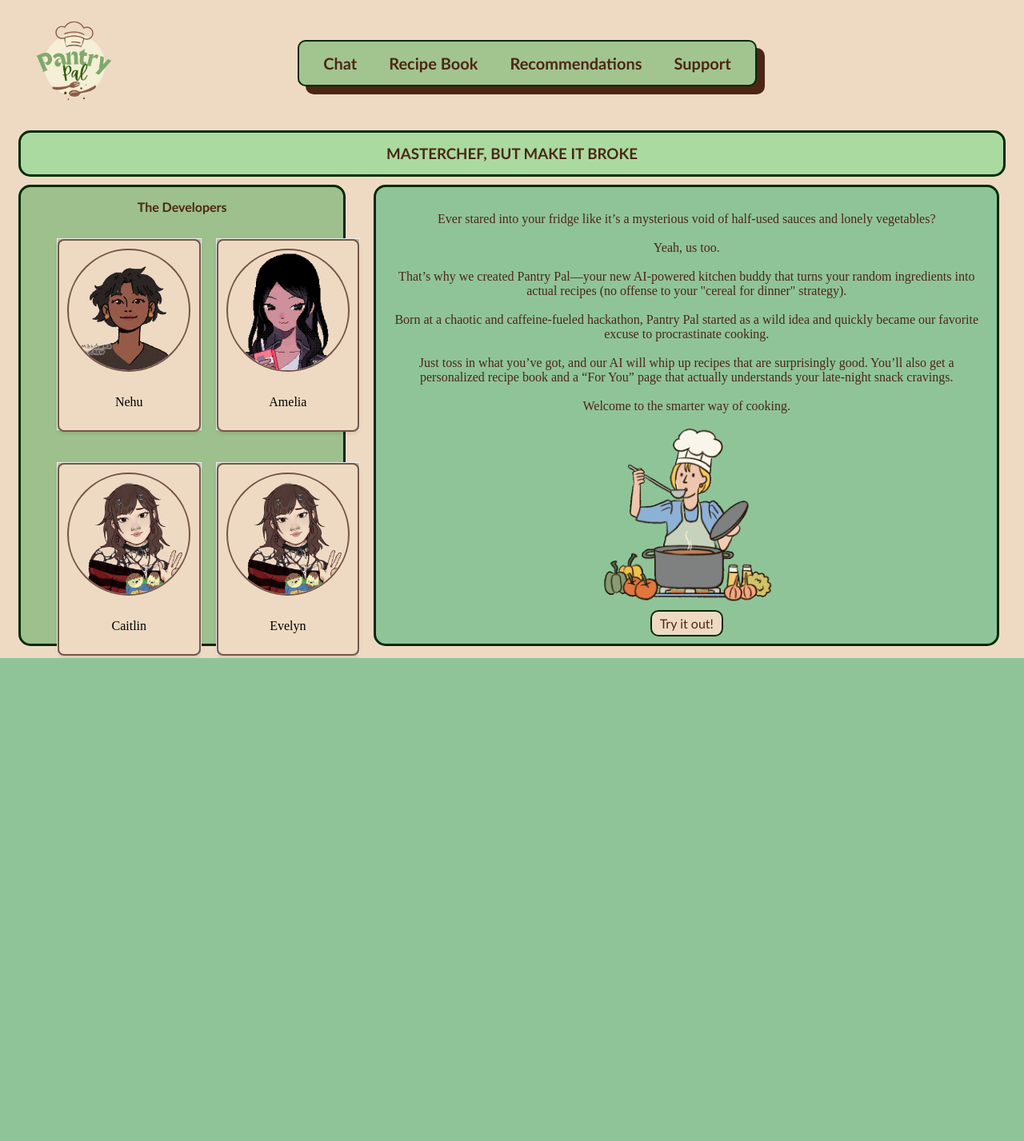
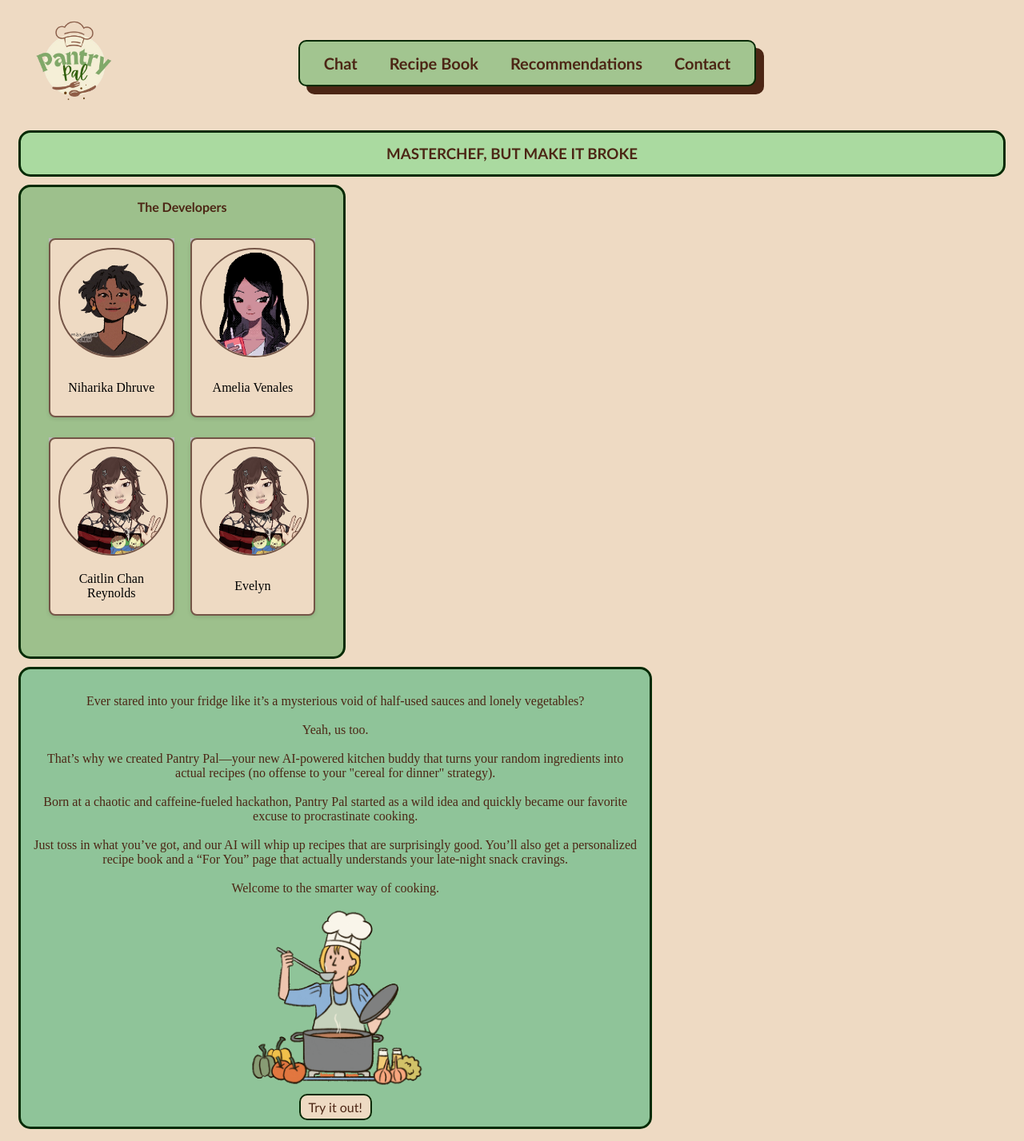
Before and after one commit to 404-CaitlinCR/pantryPals, a Flask app: page / in a window 1280 px wide. Shown: the whole page at 80% size. Before the commit the page ends 823 px from the top, so only its background shows below. Run offline with Flask 3, Linux system fonts and the light colour scheme; grey boxes are pictures that could not be loaded.

Commit message:
Adding to about page

```diff
--- a/static/pantryPals.css
+++ b/static/pantryPals.css
@@ -214,13 +214,15 @@ figcaption {
     background-color: #9dc08c;
     width: 30%;
     height: 75%;
+
 }
 
 .item:nth-child(3) {
     background-color: #8fc499;
     height: auto; /* Allow height to adjust */
-    width: 60%; /* Fix the width */
+    width: 60.8%; /* Fix the width */
 }
+/* Updated .devs container styling */
 .devs {
     display: grid;
     grid-template-columns: repeat(2, 1fr); /* Creates 2 equal-width columns */
@@ -229,6 +231,60 @@ figcaption {
     padding: 20px;
     max-width: 800px; /* Optional: limits the width of the grid container */
     margin: 0 auto;   /* Centers the grid container */
+    justify-items: center; /* Centers the flip cards horizontally */
+    align-items: center; /* Centers the flip cards vertically */
+    padding-bottom: 40px;
+}
+
+/* Flip card styling */
+.flip-card {
+    background-color: transparent;
+    width: 100%;
+    max-width: 180px; /* Adjusts the size of the flip cards */
+    aspect-ratio: 3 / 4;
+    /* border: 1px solid #f1f1f1; */
+    perspective: 1000px; /* Enables the 3D effect */
+    margin: 10px;
+    flex: 1 1 160px;
+}
+
+/* Flip card inner container */
+.flip-card-inner {
+    position: relative;
+    width: 100%;
+    height: 100%;
+    text-align: center;
+    transition: transform 0.8s;
+    transform-style: preserve-3d;
+}
+
+/* Flip card hover effect */
+.flip-card:hover .flip-card-inner {
+    transform: rotateY(180deg);
+}
+
+/* Flip card front and back styling */
+.flip-card-front, .flip-card-back {
+    position: absolute;
+    width: 100%;
+    height: 100%;
+    -webkit-backface-visibility: hidden; /* Safari */
+    backface-visibility: hidden;
+}
+
+/* Front side styling */
+.flip-card-front {
+    background-color: #bbb;
+    color: black;
+}
+
+/* Back side styling */
+.flip-card-back {
+    padding-top: 20px;
+    background-color: #11674a;
+    color: white;
+    transform: rotateY(180deg);
+    border-radius: 10px;
 }
 
 .people {
@@ -295,104 +351,3 @@ figcaption {
 .backToTop:hover{
     background-color: #85a774;
 }
-/* flip devs */
-/* @-webkit-keyframes flip-vertical-right {
-    0% {
-      -webkit-transform: rotateY(0);
-              transform: rotateY(0);
-    }
-    100% {
-      -webkit-transform: rotateY(180deg);
-              transform: rotateY(180deg);
-    }
-}
-@keyframes flip-vertical-right {
-    0% {
-      -webkit-transform: rotateY(0);
-              transform: rotateY(0);
-    }
-    100% {
-      -webkit-transform: rotateY(180deg);
-              transform: rotateY(180deg);
-    }
-}
-.flip-vertical-right {
-	-webkit-animation: flip-vertical-right 0.4s cubic-bezier(0.455, 0.030, 0.515, 0.955) both;
-	        animation: flip-vertical-right 0.4s cubic-bezier(0.455, 0.030, 0.515, 0.955) both;
-}
-
-@-webkit-keyframes flip-vertical-left {
-    0% {
-      -webkit-transform: rotateY(0);
-              transform: rotateY(0);
-    }
-    100% {
-      -webkit-transform: rotateY(-180deg);
-              transform: rotateY(-180deg);
-    }
-}
-@keyframes flip-vertical-left {
-    0% {
-      -webkit-transform: rotateY(0);
-              transform: rotateY(0);
-    }
-    100% {
-      -webkit-transform: rotateY(-180deg);
-              transform: rotateY(-180deg);
-    }
-}
-
-.flip-vertical-left {
-	-webkit-animation: flip-vertical-left 0.4s cubic-bezier(0.455, 0.030, 0.515, 0.955) both;
-	        animation: flip-vertical-left 0.4s cubic-bezier(0.455, 0.030, 0.515, 0.955) both;
-} */
-
-.flip-card {
-  background-color: transparent;
-  /* width: 300px;
-  height: 200px; */
-  width: 100%;
-  max-width: 180px;
-  aspect-ratio: 3 / 4;
-  border: 1px solid #f1f1f1;
-  perspective: 1000px; /* Remove this if you don't want the 3D effect */
-  margin: 10px;
-  flex: 1 1 160px;
-}
-
-/* This container is needed to position the front and back side */
-.flip-card-inner {
-  position: relative;
-  width: 100%;
-  height: 100%;
-  text-align: center;
-  transition: transform 0.8s;
-  transform-style: preserve-3d;
-}
-
-/* Do an horizontal flip when you move the mouse over the flip box container */
-.flip-card:hover .flip-card-inner {
-  transform: rotateY(180deg);
-}
-
-/* Position the front and back side */
-.flip-card-front, .flip-card-back {
-  position: absolute;
-  width: 100%;
-  height: 100%;
-  -webkit-backface-visibility: hidden; /* Safari */
-  backface-visibility: hidden;
-}
-
-/* Style the front side (fallback if image is missing) */
-.flip-card-front {
-  background-color: #bbb;
-  color: black;
-}
-
-/* Style the back side */
-.flip-card-back {
-  background-color: rgb(137, 184, 231);
-  color: white;
-  transform: rotateY(180deg);
-}
--- a/templates/about.html
+++ b/templates/about.html
@@ -20,7 +20,7 @@
                     <a href="{{ url_for('chat') }}">Chat</a>
                     <a href="{{ url_for('recipe_book') }}">Recipe Book</a>
                     <a href="{{ url_for('recommendations') }}">Recommendations</a>
-                    <a href="{{ url_for('support') }}">Support</a>
+                    <a href="{{ url_for('support') }}">Contact</a>
                 </div>
             </div>
         </header>
@@ -37,7 +37,7 @@
                             <div class="flip-card-front">
                                 <div class="people">
                                     <img src="../static/nehu1.png">
-                                    <p>Nehu</p>
+                                    <p>Niharika Dhruve</p>
                                 </div>
                             </div>
 
@@ -45,7 +45,7 @@
                                 <a href="https://github.com/NiharikaDhruve">
                                     <img src="https://img.icons8.com/ios_filled/512/github.png" width="100" height="100">
                                 </a>
-                                <figcaption>Nehu's GitHub</figcaption>
+                                <figcaption>Niharika's GitHub</figcaption>
                             </div>
 
                         </div>
@@ -56,7 +56,7 @@
                             <div class="flip-card-front">
                                 <div class="people">
                                     <img src="../static/ameila.png">
-                                    <p>Amelia</p>
+                                    <p>Amelia Venales</p>
                                 </div>
                             </div>
 
@@ -74,7 +74,7 @@
                             <div class="flip-card-front">
                                 <div class="people">
                                     <img src="../static/caitlyn.png">
-                                    <p>Caitlin</p>
+                                    <p style="margin: 0;padding: 7px;">Caitlin Chan Reynolds</p>
                                 </div>
                             </div>
 
--- a/templates/index.html
+++ b/templates/index.html
@@ -19,7 +19,7 @@
                     <a href="{{ url_for('chat') }}">Chat</a>
                     <a href="{{ url_for('recipe_book') }}">Recipe Book</a>
                     <a href="{{ url_for('recommendations') }}">Recommendations</a>
-                    <a href="{{ url_for('support') }}">Support</a>
+                    <a href="{{ url_for('support') }}">Contact</a>
                 </div>
 
             </div>
--- a/templates/recipebook.html
+++ b/templates/recipebook.html
@@ -17,7 +17,7 @@
                     <a href="{{ url_for('chat') }}">Chat</a>
                     <a href="{{ url_for('recipe_book') }}">Recipe Book</a>
                     <a href="{{ url_for('recommendations') }}">Recommendations</a>
-                    <a href="{{ url_for('support') }}">Support</a>
+                    <a href="{{ url_for('support') }}">Contact</a>
                  </div>
 
              </div>
--- a/templates/recommendations.html
+++ b/templates/recommendations.html
@@ -18,7 +18,7 @@
                     <a href="{{ url_for('chat') }}">Chat</a>
                     <a href="{{ url_for('recipe_book') }}">Recipe Book</a>
                     <a href="{{ url_for('recommendations') }}">Recommendations</a>
-                    <a href="{{ url_for('support') }}">Support</a>
+                    <a href="{{ url_for('support') }}">Contact</a>
                  </div>
 
             </div>
--- a/templates/support.html
+++ b/templates/support.html
@@ -18,7 +18,7 @@
                     <a href="{{ url_for('chat') }}">Chat</a>
                     <a href="{{ url_for('recipe_book') }}">Recipe Book</a>
                     <a href="{{ url_for('recommendations') }}">Recommendations</a>
-                    <a href="{{ url_for('support') }}">Support</a>
+                    <a href="{{ url_for('support') }}">Contact</a>
                 </div>
             </div>
         </header>
```
